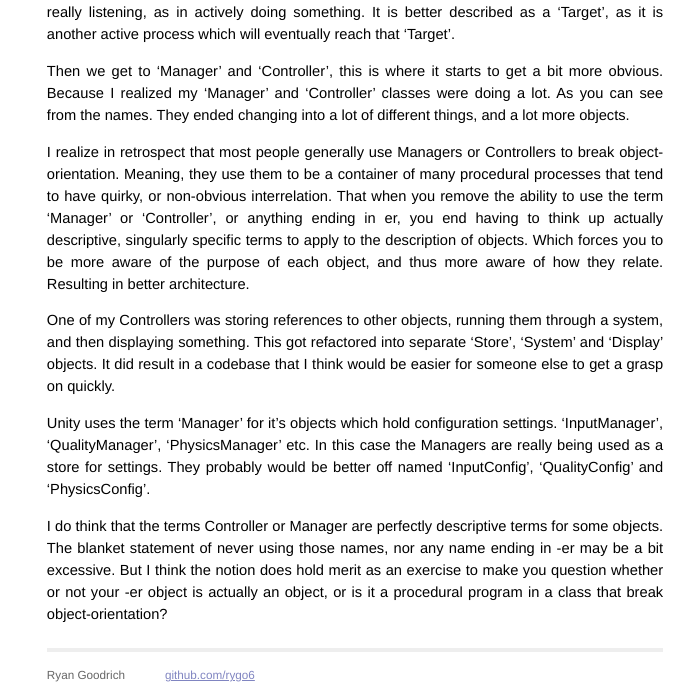
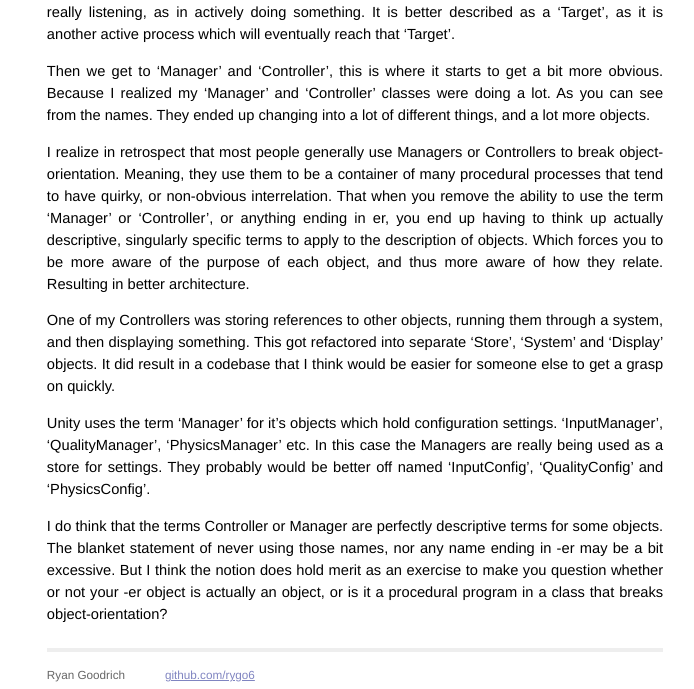
Before and after one commit to rygo6/rygo6.github.io, a Jekyll site: the page built from _posts/2016-2-6-ER-Objects.md, in a window 1280 px wide. Shown: the part 806-1495 px from the top of the page, without its empty margins (285-979 px from the left). Built offline with Jekyll 4.4.1, drawn with Linux system fonts in a browser that asks for light colours.

Commit message:
fixed typo

```diff
--- a/_posts/2016-2-6-ER-Objects.md
+++ b/_posts/2016-2-6-ER-Objects.md
@@ -30,12 +30,12 @@ Here are a handful of 'er' alternatives that I used:
 
 Changing 'Listener' to 'Target' introduced I think a better description of the object. The term 'Listener' is used a lot in codebases to refer to an object that is awaiting a callback. But it isn't really listening, as in actively doing something. It is better described as a 'Target', as it is another active process which will eventually reach that 'Target'.
 
-Then we get to 'Manager' and 'Controller', this is where it starts to get a bit more obvious. Because I realized my 'Manager' and 'Controller' classes were doing a lot. As you can see from the names. They ended changing into a lot of different things, and a lot more objects.
+Then we get to 'Manager' and 'Controller', this is where it starts to get a bit more obvious. Because I realized my 'Manager' and 'Controller' classes were doing a lot. As you can see from the names. They ended up changing into a lot of different things, and a lot more objects.
 
-I realize in retrospect that most people generally use Managers or Controllers to break object-orientation. Meaning, they use them to be a container of many procedural processes that tend to have quirky, or non-obvious interrelation. That when you remove the ability to use the term 'Manager' or 'Controller', or anything ending in er, you end having to think up actually descriptive, singularly specific terms to apply to the description of objects. Which forces you to be more aware of the purpose of each object, and thus more aware of how they relate. Resulting in better architecture.
+I realize in retrospect that most people generally use Managers or Controllers to break object-orientation. Meaning, they use them to be a container of many procedural processes that tend to have quirky, or non-obvious interrelation. That when you remove the ability to use the term 'Manager' or 'Controller', or anything ending in er, you end up having to think up actually descriptive, singularly specific terms to apply to the description of objects. Which forces you to be more aware of the purpose of each object, and thus more aware of how they relate. Resulting in better architecture.
 
 One of my Controllers was storing references to other objects, running them through a system, and then displaying something. This got refactored into separate 'Store', 'System' and 'Display' objects. It did result in a codebase that I think would be easier for someone else to get a grasp on quickly.
 
 Unity uses the term 'Manager' for it's objects which hold configuration settings. 'InputManager', 'QualityManager', 'PhysicsManager' etc. In this case the Managers are really being used as a store for settings. They probably would be better off named 'InputConfig', 'QualityConfig' and 'PhysicsConfig'.
 
-I do think that the terms Controller or Manager are perfectly descriptive terms for some objects. The blanket statement of never using those names, nor any name ending in -er may be a bit excessive. But I think the notion does hold merit as an exercise to make you question whether or not your -er object is actually an object, or is it a procedural program in a class that break object-orientation?
+I do think that the terms Controller or Manager are perfectly descriptive terms for some objects. The blanket statement of never using those names, nor any name ending in -er may be a bit excessive. But I think the notion does hold merit as an exercise to make you question whether or not your -er object is actually an object, or is it a procedural program in a class that breaks object-orientation?
```
